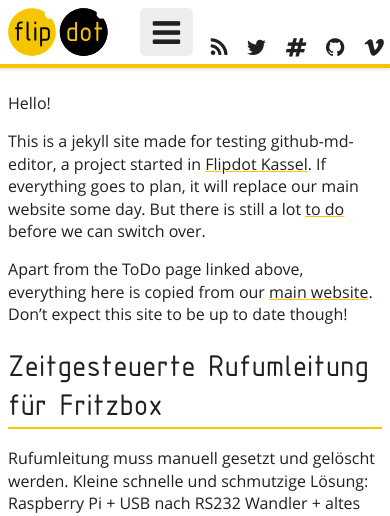
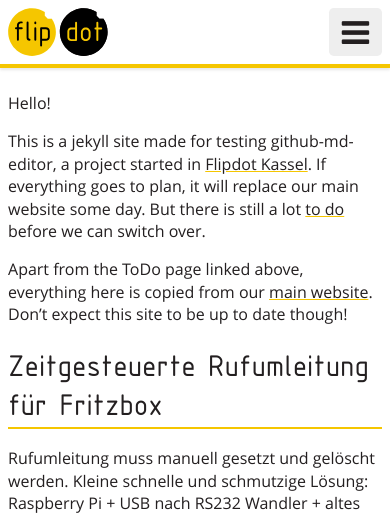
Before and after one commit to flipdot-faded/flipdot.github.io, a Jekyll site: the page built from index.md, in a window 390 px wide. Shown: the top 516 px of the page. Built offline with Jekyll 4.4.1, drawn with Linux system fonts in a browser that asks for light colours.

Commit message:
Put status bar into dropdown on small screens

```diff
--- a/_includes/site_header.html
+++ b/_includes/site_header.html
@@ -2,18 +2,17 @@
     <div class="title">
         <a href="/">{% include flipdot.svg %}</a>
     </div>
-    <nav class="site-nav">
-        <input id="site-nav-dropdown-checkbox" type="checkbox">
-        <label for="site-nav-dropdown-checkbox" class="site-nav-dropdown-button">
+    <input id="header-dropdown-checkbox" type="checkbox">
+    <label for="header-dropdown-checkbox" class="header-dropdown-button">
         <i class="fa fa-bars" aria-hidden="true"></i>
     </label>
-        <label for="site-nav-dropdown-checkbox" class="page-overlay"></label>
-        <ul class="site-nav-items">
+    <label for="header-dropdown-checkbox" class="page-overlay"></label>
+    <div class="header-dropdown-contents">
+        <ul class="site-nav">
         {% for item in site.nav_items %}
             <li><a href="{{ item.href }}">{{ item.text }}</a></li>
         {% endfor %}
         </ul>
-    </nav>
         <ul class="status-bar">
         {% for item in site.status_bar_items %}
             <li>
@@ -24,5 +23,6 @@
             </li>
         {% endfor %}
         </ul>
+    </div>
 </header>
 <div class="site-header-separator"></div>
--- a/_sass/header.scss
+++ b/_sass/header.scss
@@ -1,5 +1,6 @@
 .site-header {
     display: flex;
+    justify-content: space-between;
     align-items: flex-end;
 
     margin: 0 auto;
@@ -22,6 +23,26 @@
     box-shadow: 0px 2px 3px 0 rgba(0, 0, 0, 0.1);
 }
 
+#header-dropdown-checkbox {
+    display: none;
+}
+
+.header-dropdown-contents {
+    display: flex;
+    flex-grow: 1;
+}
+
+.page-overlay {
+    display: none;
+}
+
+.site-nav {
+    margin: 0;
+    padding: 0;
+
+    list-style: none;
+}
+
 .status-bar {
     display: flex;
     justify-content: flex-end;
@@ -33,27 +54,15 @@
     list-style: none;
 }
 
-#site-nav-dropdown-checkbox {
-    display: none;
-}
-
-.site-nav-items {
-    margin: 0;
-    padding: 0;
-
-    list-style: none;
-    background-color: #fff;
-}
-
 .status-bar a,
-.site-nav-items a {
+.site-nav a {
     display: block;
     padding: .4em .6em;
     text-decoration: none;
 }
 
 @media screen and (max-width: $screen-medium - 1px) {
-    .site-nav-dropdown-button {
+    .header-dropdown-button {
         display: block;
         margin: .5rem;
         padding: 0 .8rem;
@@ -65,7 +74,7 @@
         border-radius: .3rem;
     }
 
-    #site-nav-dropdown-checkbox:not(:checked) ~ .site-nav-items {
+    #header-dropdown-checkbox:not(:checked) ~ .header-dropdown-contents {
         display: none;
     }
 
@@ -73,7 +82,7 @@
     // Grey out the main page while the dropdown is open. Also close the
     // dropdown when the user clicks the greyed out page (but not when they
     // click the dropdown, or the header).
-    #site-nav-dropdown-checkbox:checked ~ .page-overlay {
+    #header-dropdown-checkbox:checked ~ .page-overlay {
         display: block;
         z-index: 10;
 
@@ -86,7 +95,7 @@
         background-color: rgba(0, 0, 0, 0.2);
     }
 
-    .site-nav-items {
+    .header-dropdown-contents {
         display: block;
         position: absolute;
         top: calc(4rem + 4px);
@@ -94,27 +103,53 @@
         right: 0;
 
         z-index: 20;
+        background-color: #fff;
         border-bottom: 4px solid $flipdot-yellow;
         box-shadow: 0px 2px 3px 0 rgba(0, 0, 0, 0.2);
     }
 
-    .site-nav-items a:before {
+    .site-nav a:before {
         content: '»';
         margin: 0 .5em 0 .2em;
         color: $text-grey;
     }
+
+    .site-nav:after {
+        content: '';
+        display: block;
+        width: 100%;
+        height: 1px;
+        background: linear-gradient(
+            to right,
+            transparent,
+            $bg-grey 20%,
+            $bg-grey 80%,
+            transparent
+        );
+    }
+
+    .status-bar {
+        li {
+            flex-grow: 1;
+            text-align: center;
+        }
+
+        a {
+            padding: .6em;
+        }
+    }
 }
 
 @media screen and (min-width: $screen-medium) {
-    .site-nav-dropdown-button {
+    .header-dropdown-button {
         display: none;
     }
 
-    .site-nav-items {
+    .site-nav {
         display: flex;
     }
 
-    .site-nav-items a:hover,
+    .site-nav a:hover,
     .status-bar a:hover {
         color: $flipdot-black;
         background-color: $light-yellow;
```
Lines whose indentation alone changed are shown as unchanged.
